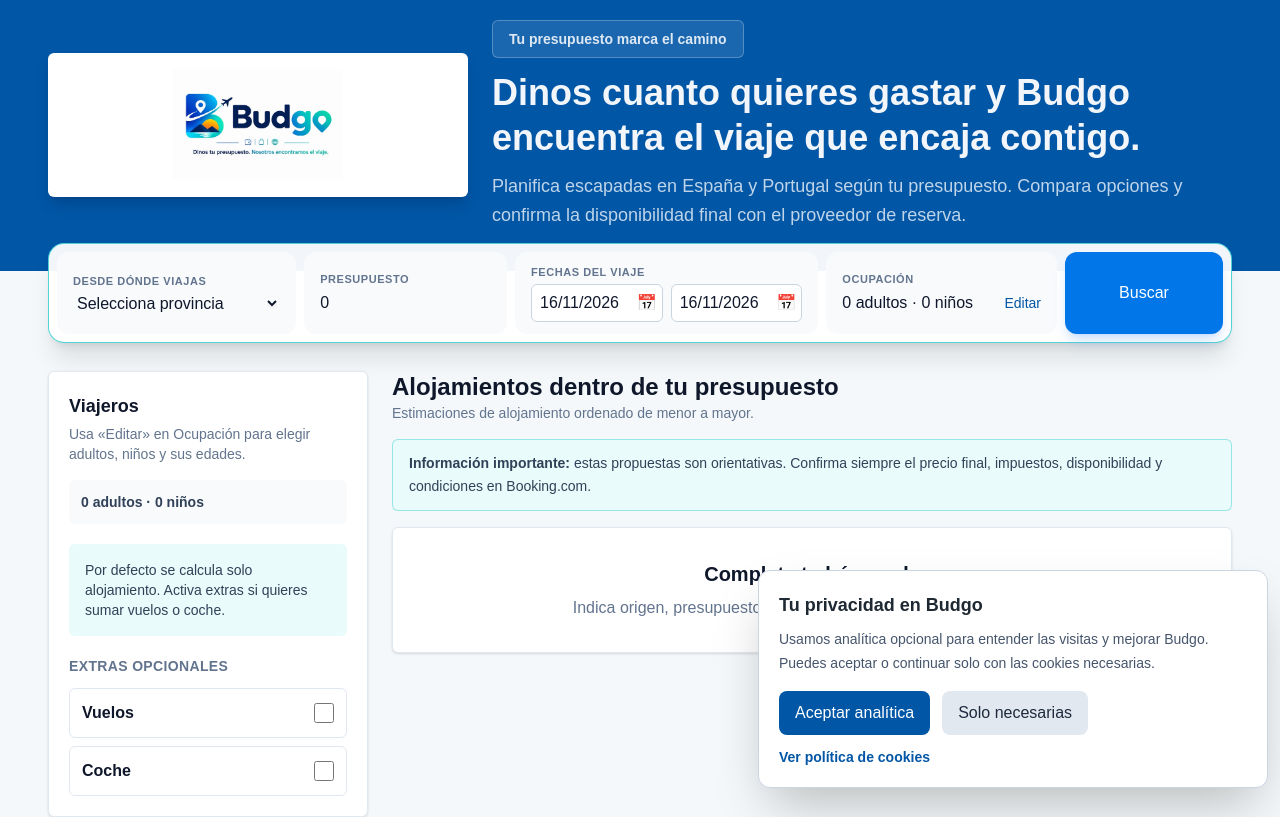
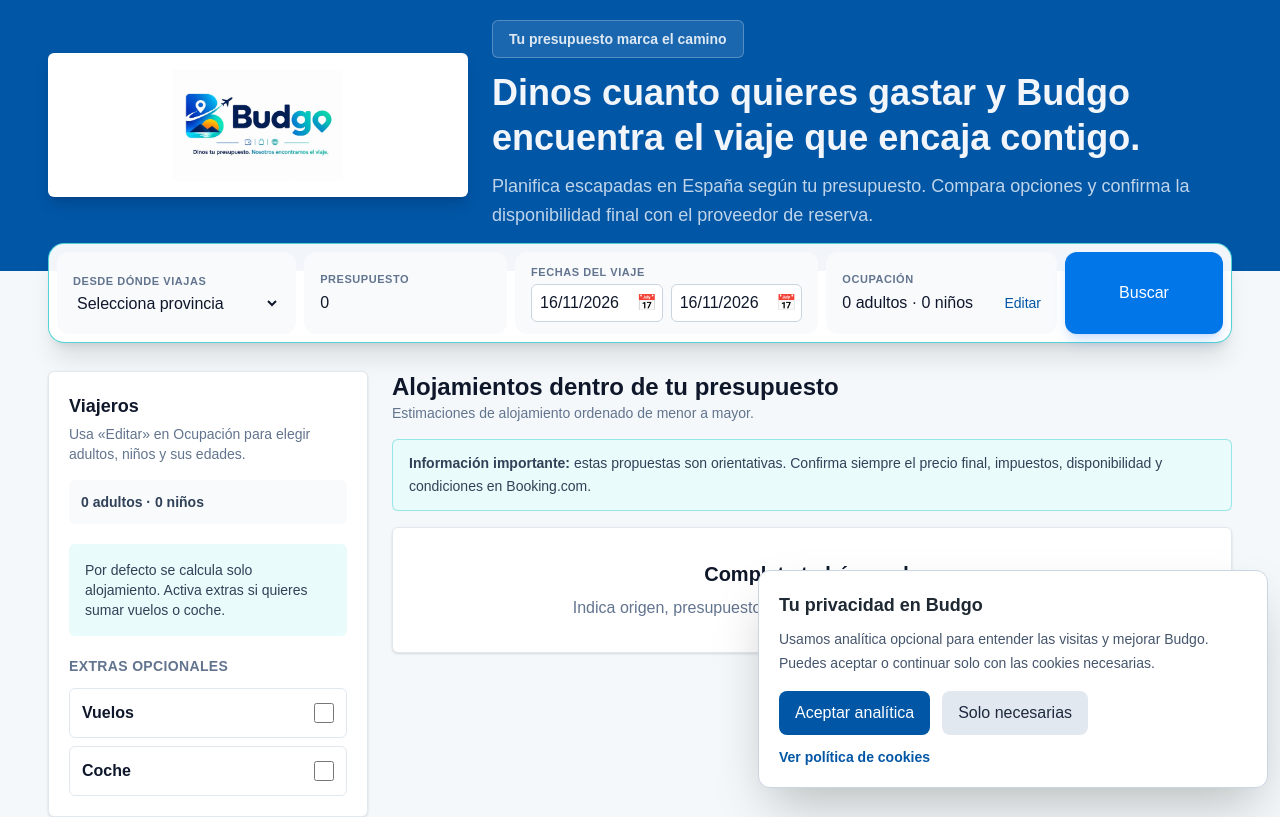
Before and after one commit to budgoviajes/viajes, a Next.js app: page / in a window 1280 px wide. Shown: the top 817 px of the page. Built offline with nearby package versions, Linux system fonts and the light colour scheme.

Commit message:
Add files via upload

```diff
--- a/app/page.tsx
+++ b/app/page.tsx
@@ -268,7 +268,7 @@ export default function Home() {
                 Dinos cuanto quieres gastar y Budgo encuentra el viaje que encaja contigo.
               </p>
               <p className="mt-3 text-base leading-relaxed text-white/75 sm:text-lg">
-                Planifica escapadas en España y Portugal según tu presupuesto. Compara opciones y confirma la disponibilidad final con el proveedor de reserva.
+                Planifica escapadas en España según tu presupuesto. Compara opciones y confirma la disponibilidad final con el proveedor de reserva.
               </p>
             </div>
           </header>
--- a/public/index.html
+++ b/public/index.html
@@ -586,7 +586,7 @@
                 Dinos cuanto quieres gastar y Budgo encuentra el viaje que encaja contigo.
               </p>
               <p class="subclaim">
-                Planifica escapadas en Espana y Portugal segun tu presupuesto. Compara opciones y confirma la disponibilidad final con el proveedor de reserva.
+                Planifica escapadas en Espana segun tu presupuesto. Compara opciones y confirma la disponibilidad final con el proveedor de reserva.
               </p>
             </div>
           </header>
```
